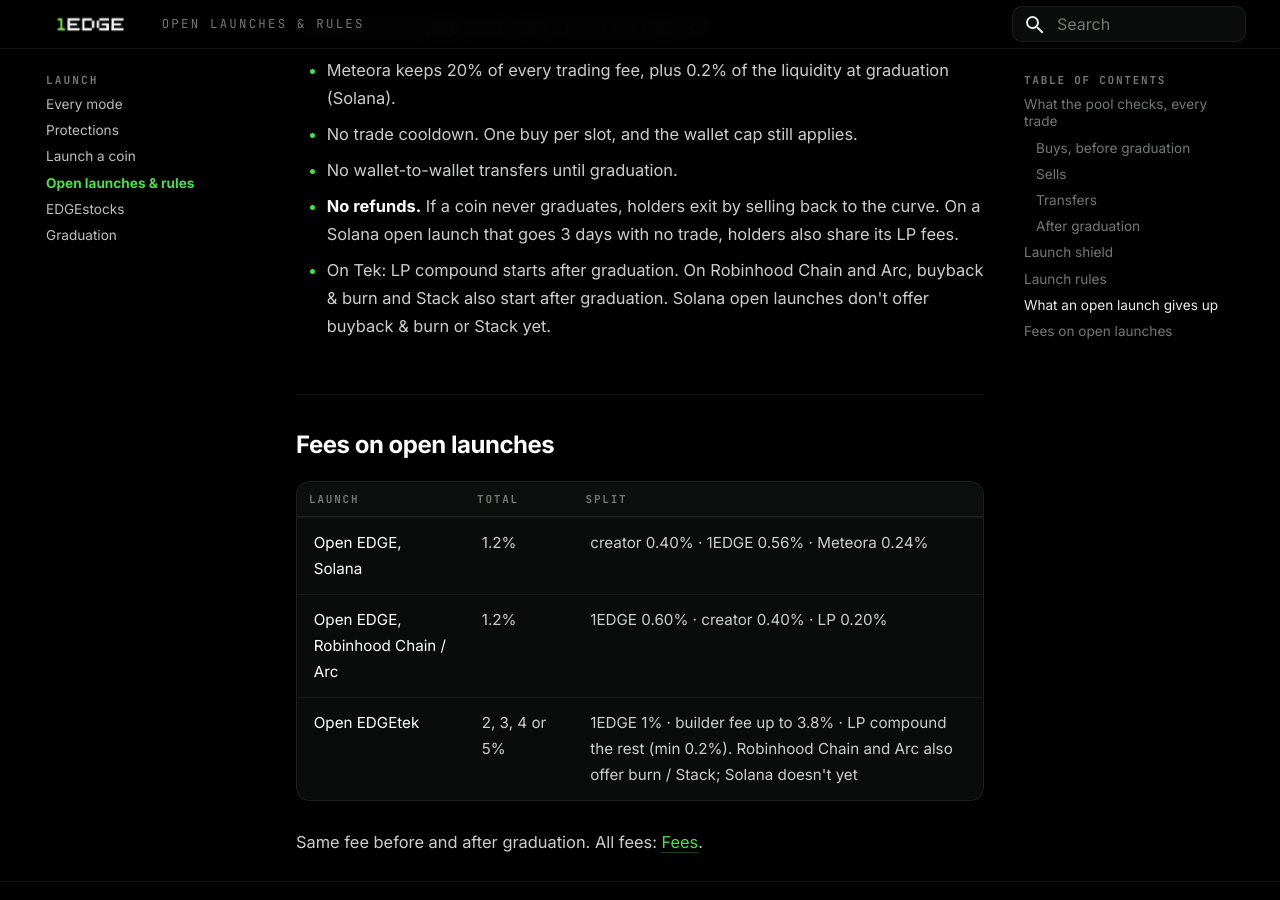
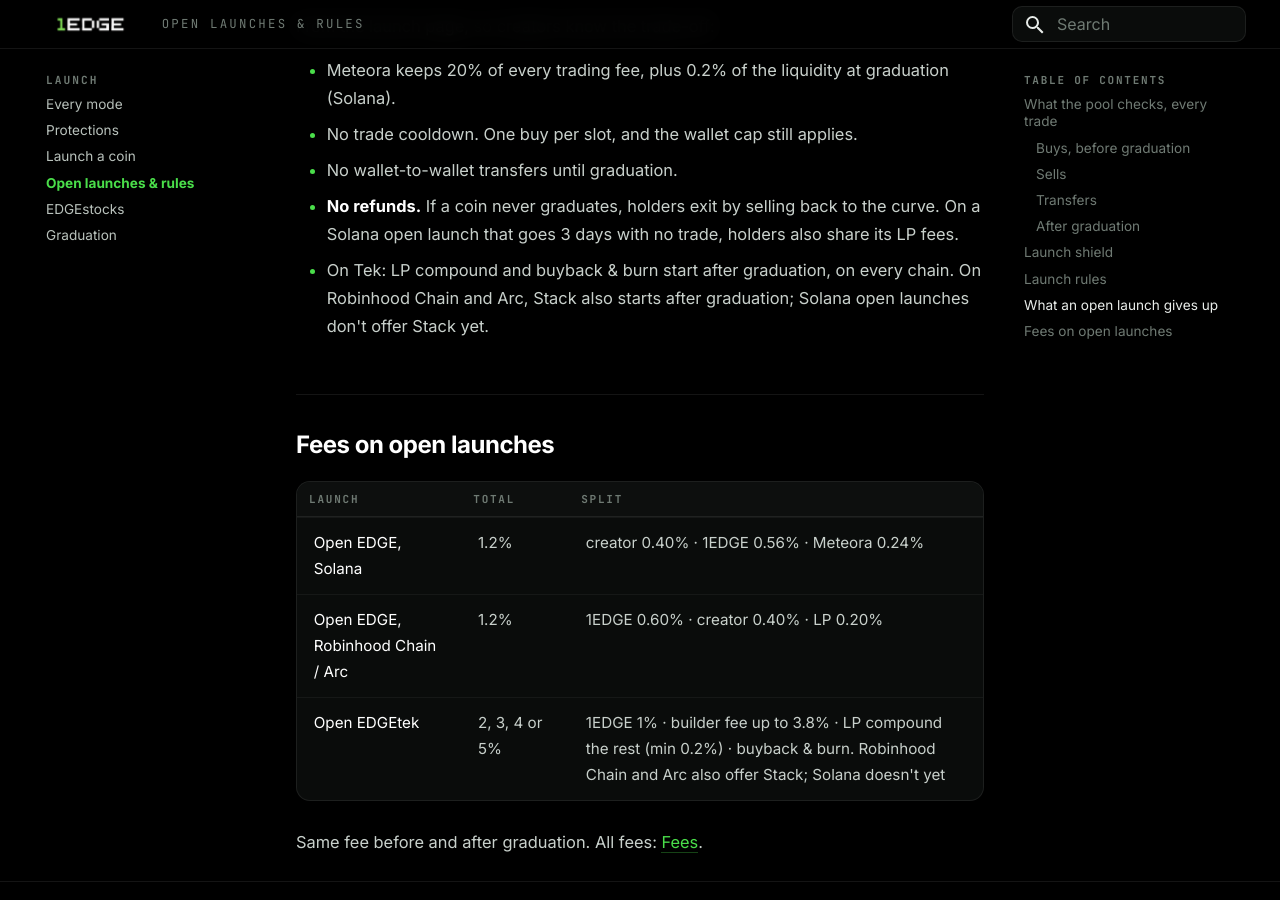
Before and after one commit to Tedz-1edge/1edge-docs, an MkDocs documentation site: the page built from docs/launch/open-launches.md, in a window 1280 px wide and 900 px high, scrolled down 5027 px. Built offline with MkDocs 1.6.1 and Material for MkDocs 9.7.7, drawn with Linux system fonts in a browser that asks for light colours.

Commit message:
Open Tek buyback & burn is live on Solana (keeper ARMED 25 Oct 16:56, launch page offers it): the docs say so; Stack on Solana open launches still not yet
Co-Authored-By: Claude Opus 5.5 <noreply@anthropic.com>

```diff
--- a/docs/launch/open-launches.md
+++ b/docs/launch/open-launches.md
@@ -89,7 +89,7 @@ From the launch page, so creators know the trade-off:
 - No trade cooldown. One buy per slot, and the wallet cap still applies.
 - No wallet-to-wallet transfers until graduation.
 - **No refunds.** If a coin never graduates, holders exit by selling back to the curve. On a Solana open launch that goes 3 days with no trade, holders also share its LP fees.
-- On Tek: LP compound starts after graduation. On Robinhood Chain and Arc, buyback & burn and Stack also start after graduation. Solana open launches don't offer buyback & burn or Stack yet.
+- On Tek: LP compound and buyback & burn start after graduation, on every chain. On Robinhood Chain and Arc, Stack also starts after graduation; Solana open launches don't offer Stack yet.
 
 ## Fees on open launches
 
```
Also changed, not shown: other parts of docs/launch/open-launches.md (+1 -1 lines), docs/launch/modes.md (+1 -1 lines), docs/trade/fees.md (+1 -1 lines).
